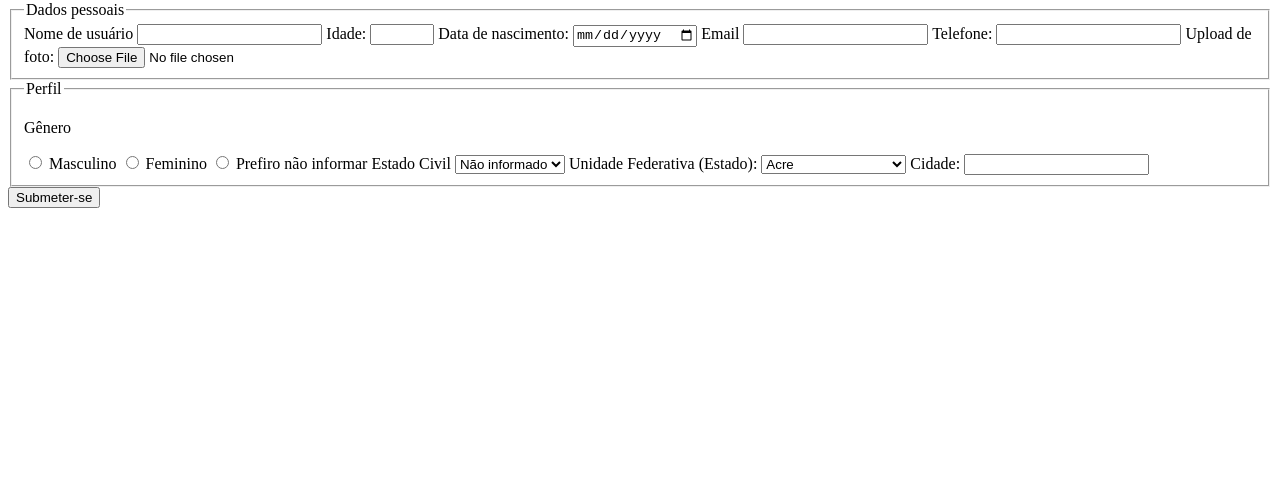
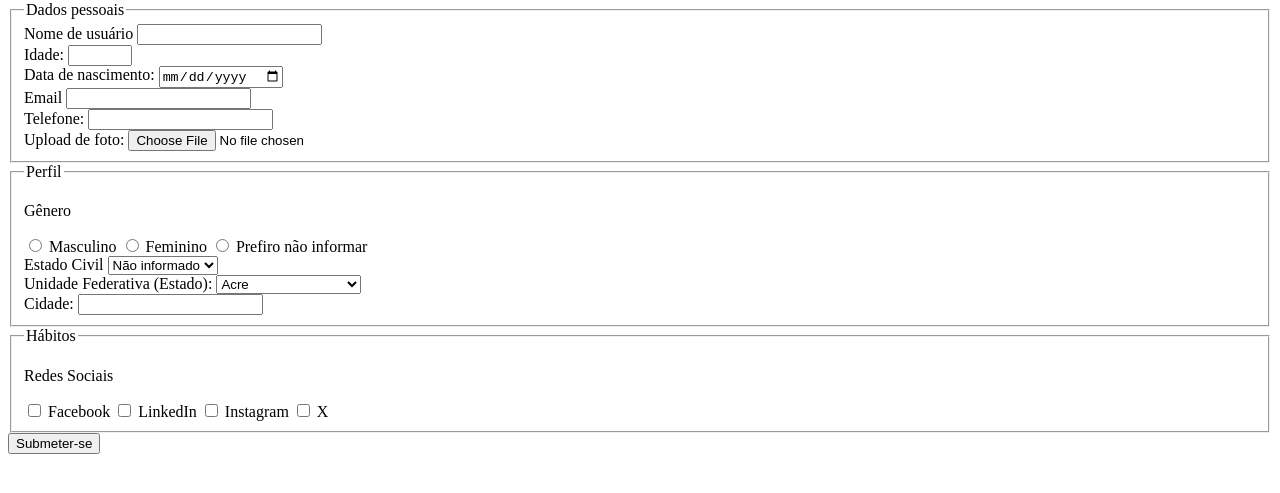
Before and after one commit to SCG-DS/PFE-CULTURAMA, a plain HTML site: page index.html in a window 1280 px wide. Shown: the part 79-572 px from the top of the page. Drawn offline with Linux system fonts and the light colour scheme.

Commit message:
feat: adiciona redes socias

```diff
--- a/index.html
+++ b/index.html
@@ -18,23 +18,23 @@
 
                     <label for="userName">Nome de usuário</label>
                     <input type="text" name="userName" id="userName" required>
-
+                    <br>
 
                     <label for="age">Idade:</label>
                     <input type="number" name="age" id="age" min="12" max="100">
-
+                    <br>
 
                     <label for="birthDate">Data de nascimento:</label>
                     <input type="date" name="birthDate" id="birthDate" required>
-
+                    <br>
 
                     <label for="userEmail">Email</label>
                     <input type="email" name="userEmail" id="userEmail">
-
+                    <br>
 
                     <label for="userPhoneNumber">Telefone:</label>
                     <input type="tel" name="userPhoneNumber" id="userPhoneNumber" pattern="[0-9]{11}">
-
+                    <br>
 
                     <label for="userImage">Upload de foto:</label>
                     <input type="file" accept="image/*" name="userImage" id="userImage" required>
@@ -52,7 +52,7 @@
 
                     <input type="radio" name="userGender" id="" value="naoInformado" >
                     <label for="userGender">Prefiro não informar</label>
-
+                    <br>
 
                     <label for="maritalStatus">Estado Civil</label>
 
@@ -64,7 +64,7 @@
                         <option value="solteiro">Solteiro</option>
                     </select>
 
-
+                    <br>
                     <label for="userFederativeUnit">Unidade Federativa (Estado):</label>
                     <select name="userFederativeUnit" id="userFederativeUnit" required>
                         <option value="acre">Acre</option>
@@ -96,9 +96,26 @@
                         <option value="tocantins">Tocantins</option>
                     </select>
 
-
+                    <br>
                     <label for="userCity">Cidade:</label>
                     <input type="text" name="userCity" id="userCity">
+                </fieldset>
+
+                <fieldset>
+                    <legend>Hábitos</legend>
+
+                    <p>Redes Sociais</p>
+                    <input type="checkbox" name="social" value="facebook">
+                    <label for="facebook">Facebook</label>
+
+                    <input type="checkbox" name="social" value="linkedin">
+                    <label for="linkedin">LinkedIn</label>
+
+                    <input type="checkbox" name="social" value="instagram">
+                    <label for="instagram">Instagram</label>
+
+                    <input type="checkbox" name="social" value="x">
+                    <label for="x">X</label>
                 </fieldset>
 
                 <button type="submit">Submeter-se</button>
```
